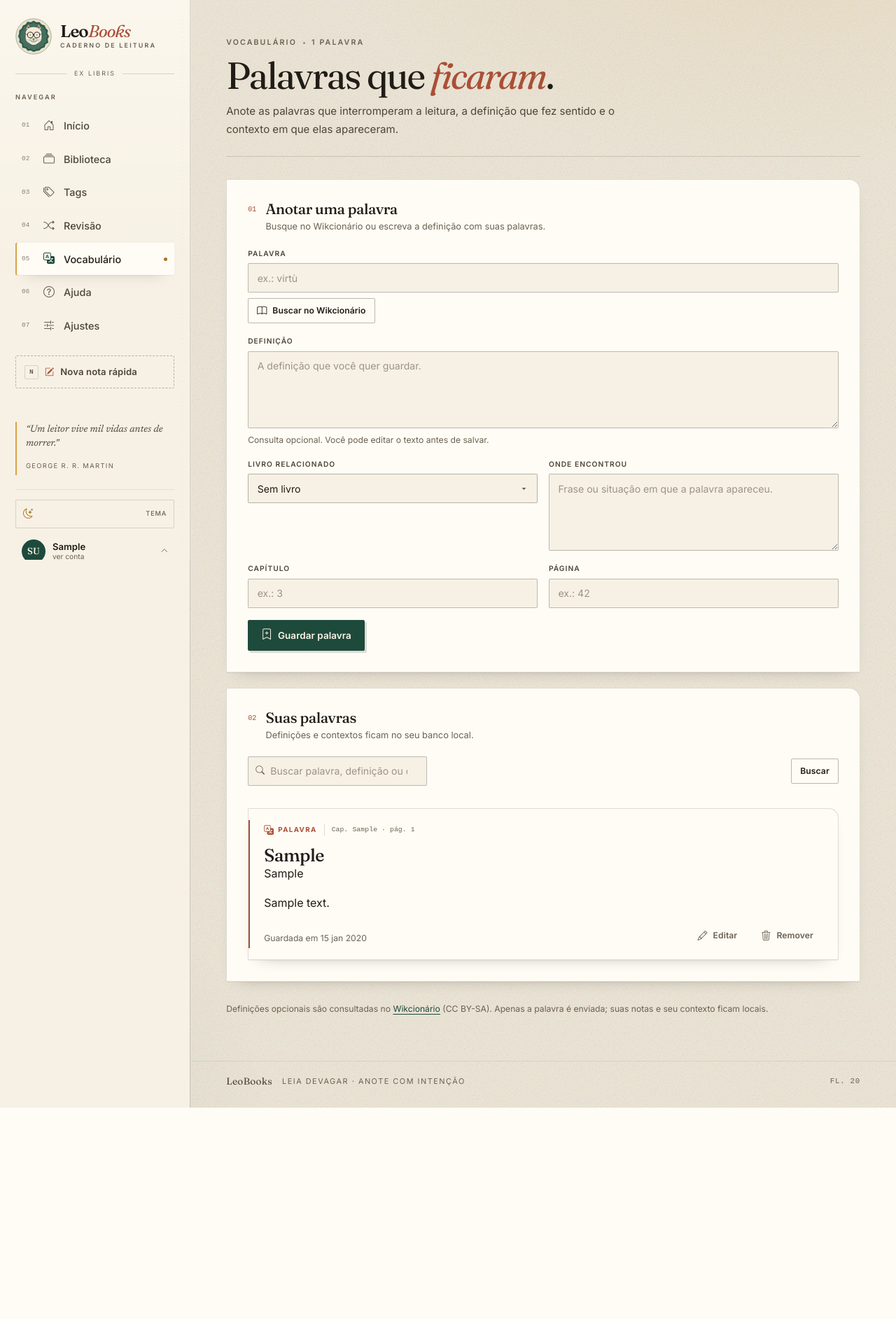
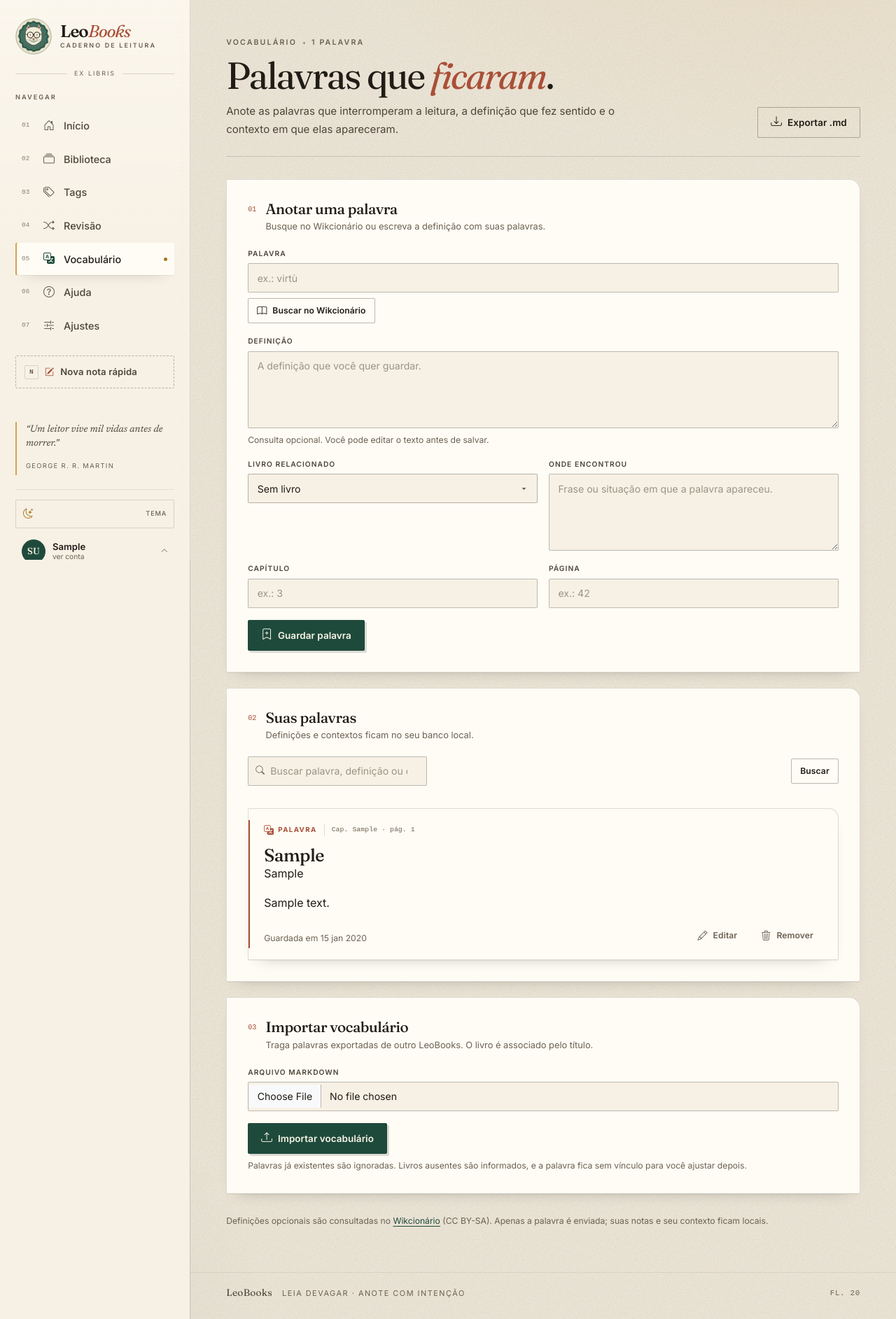
Before and after one commit to leobarros/leobooks, a Flask app: page /vocabulary in a window 1280 px wide. Shown: the whole page at 70% size. Before the commit the page ends 1583 px from the top, so only its background shows below. Run offline with Flask 3, Linux system fonts and the light colour scheme; the visitor is signed in with stand-in values (Sample User, id 1); tables that the repository leaves empty hold one stand-in row (values such as "Sample post"); some libraries are stand-ins or nearby versions.

Commit message:
permite exportar e importar o vocabulário em Markdown
Adiciona um formato versionado v1 com livro, capítulo e página, importação idempotente e associação de livros pelo título. O ciclo foi validado do app local para o Docker.

```diff
--- a/forms.py
+++ b/forms.py
@@ -10,7 +10,7 @@ from __future__ import annotations
 import re
 
 from flask_wtf import FlaskForm
-from flask_wtf.file import FileAllowed, FileField
+from flask_wtf.file import FileAllowed, FileField, FileRequired
 from wtforms import (
     BooleanField,
     IntegerField,
@@ -254,6 +254,16 @@ class VocabularyForm(FlaskForm):
     book_id = SelectField("Livro", choices=[], coerce=str, validators=[Optional()])
 
 
+class VocabularyImportForm(FlaskForm):
+    file = FileField(
+        "Arquivo Markdown",
+        validators=[
+            FileRequired("Escolha um arquivo .md."),
+            FileAllowed(["md", "markdown"], "Use um arquivo .md exportado pelo LeoBooks."),
+        ],
+    )
+
+
 class VocabularyEditForm(FlaskForm):
     definition = TextAreaField(
         "Definição",
--- a/routes.py
+++ b/routes.py
@@ -48,6 +48,7 @@ from forms import (
     RestoreForm,
     VocabularyEditForm,
     VocabularyForm,
+    VocabularyImportForm,
 )
 from helpers import (
     admin_required,
@@ -80,6 +81,11 @@ from models import (
 from utils import dictionary
 from utils.audit import audit
 from utils.observability import app_version, environment_name
+from utils.vocabulary_markdown import (
+    VocabularyMarkdownError,
+    parse_vocabulary_markdown,
+    render_vocabulary_markdown,
+)
 from utils.backup import (
     BackupError,
     build_full_backup,
@@ -680,6 +686,7 @@ def vocabulary():
     return render_template(
         "vocabulary.html",
         form=form,
+        import_form=VocabularyImportForm(),
         words=words,
         query_text=query_text,
         selected_book=selected_book,
@@ -731,6 +738,93 @@ def vocabulary_edit(word_id: str):
         form=form,
         entry=entry,
     )
+
+
+@main_bp.route("/vocabulary/export.md")
+@login_required
+def vocabulary_export():
+    user = current_user()
+    words = (
+        VocabularyWord.query.filter_by(user_id=user.id)
+        .order_by(VocabularyWord.word.asc())
+        .all()
+    )
+    payload = render_vocabulary_markdown(words)
+    audit("vocabulary.export", format="markdown", words=len(words))
+    return send_file(
+        io.BytesIO(payload.encode("utf-8")),
+        mimetype="text/markdown; charset=utf-8",
+        as_attachment=True,
+        download_name="leobooks_vocabulario.md",
+    )
+
+
+@main_bp.route("/vocabulary/import", methods=["POST"])
+@login_required
+def vocabulary_import():
+    form = VocabularyImportForm()
+    if not form.validate_on_submit():
+        flash(_first_error(form), "danger")
+        return redirect(url_for("main.vocabulary"))
+
+    try:
+        raw = form.file.data.read().decode("utf-8-sig")
+        _version, entries = parse_vocabulary_markdown(raw)
+    except UnicodeDecodeError:
+        flash("O arquivo precisa estar em UTF-8.", "danger")
+        return redirect(url_for("main.vocabulary"))
+    except VocabularyMarkdownError as exc:
+        flash(str(exc), "danger")
+        return redirect(url_for("main.vocabulary"))
+
+    user = current_user()
+    books = Book.query.filter_by(user_id=user.id).all()
+    by_title = {book.title.casefold(): book for book in books}
+    existing = {
+        word.word_key
+        for word in VocabularyWord.query.filter_by(user_id=user.id).all()
+    }
+    imported = 0
+    skipped = 0
+    without_book = 0
+    for entry in entries:
+        word = " ".join(entry["word"].split()).strip()[:80]
+        key = strip_accents(word).casefold()
+        if not word or not entry["definition"].strip() or key in existing:
+            skipped += 1
+            continue
+        book = by_title.get((entry["book"] or "").casefold())
+        if entry["book"] and book is None:
+            without_book += 1
+        db.session.add(
+            VocabularyWord(
+                user_id=user.id,
+                book_id=book.id if book else None,
+                word=word,
+                word_key=key,
+                definition=entry["definition"].strip()[:4000],
+                context=(entry["context"] or "").strip()[:1000] or None,
+                chapter=(entry["chapter"] or "").strip()[:100] or None,
+                page_number=entry["page_number"],
+            )
+        )
+        existing.add(key)
+        imported += 1
+    db.session.commit()
+    audit(
+        "vocabulary.import",
+        format="markdown",
+        imported=imported,
+        skipped=skipped,
+        without_book=without_book,
+    )
+    message = f"Importação concluída: {imported} nova(s)"
+    if skipped:
+        message += f", {skipped} já existente(s) ou inválida(s)"
+    if without_book:
+        message += f", {without_book} sem livro correspondente"
+    flash(message + ".", "success" if imported else "info")
+    return redirect(url_for("main.vocabulary"))
 
 
 @main_bp.route("/vocabulary/lookup")
--- a/templates/vocabulary.html
+++ b/templates/vocabulary.html
@@ -23,6 +23,9 @@
       </p>
     {% endif %}
   </div>
+  <a class="lb-btn lb-btn--ghost" href="{{ url_for('main.vocabulary_export') }}">
+    <i class="bi bi-download"></i> Exportar .md
+  </a>
 </header>
 
 <div class="lb-settings__content">
@@ -152,6 +155,27 @@
     {% endif %}
   </section>
 
+  <section class="lb-setting-card" id="importar">
+    <header class="lb-setting-card__head">
+      <span class="lb-setting-card__num">03</span>
+      <div>
+        <h2>Importar vocabulário</h2>
+        <p>Traga palavras exportadas de outro LeoBooks. O livro é associado pelo título.</p>
+      </div>
+    </header>
+    <form method="post" action="{{ url_for('main.vocabulary_import') }}" enctype="multipart/form-data">
+      {{ import_form.hidden_tag() }}
+      <div class="lb-field">
+        <label class="lb-label" for="vocabularyFile">Arquivo Markdown</label>
+        {{ import_form.file(class="form-control lb-input", id="vocabularyFile", accept=".md,.markdown,text/markdown") }}
+      </div>
+      <button type="submit" class="lb-btn lb-btn--primary">
+        <i class="bi bi-upload"></i> Importar vocabulário
+      </button>
+      <p class="lb-hint">Palavras já existentes são ignoradas. Livros ausentes são informados, e a palavra fica sem vínculo para você ajustar depois.</p>
+    </form>
+  </section>
+
   <p class="lb-hint">
     Definições opcionais são consultadas no
     <a href="https://pt.wiktionary.org/" target="_blank" rel="noopener noreferrer">Wikcionário</a>
--- /dev/null
+++ b/utils/vocabulary_markdown.py
@@ -0,0 +1,135 @@
+"""Exportação e importação portátil do vocabulário em Markdown.
+
+O formato é uma tabela legível, com um comentário de versão. Campos opcionais
+são aceitos para permitir evolução do formato; o import ignora colunas que não
+conhece.
+"""
+
+from __future__ import annotations
+
+import re
+from typing import Any
+
+MARKER_RE = re.compile(r"<!--\s*leobooks-vocabulary:v(\d+)\s*-->", re.IGNORECASE)
+HEADERS = ("Palavra", "Definição", "Contexto", "Livro", "Capítulo", "Página")
+
+
+class VocabularyMarkdownError(ValueError):
+    """Arquivo de vocabulário inválido ou incompatível."""
+
+
+def _escape(value: Any) -> str:
+    return str(value or "").replace("\\", "\\\\").replace("|", "\\|").replace("\n", " ")
+
+
+def _unescape(value: str) -> str:
+    return value.replace("\\|", "|").replace("\\\\", "\\")
+
+
+def render_vocabulary_markdown(words) -> str:
+    """Gera o Markdown de todas as palavras do usuário."""
+    ordered = sorted(
+        words,
+        key=lambda word: (
+            (word.book.title.casefold() if word.book else "~"),
+            (word.chapter or "~").casefold(),
+            word.page_number if word.page_number is not None else 100001,
+            word.word.casefold(),
+        ),
+    )
+    lines = [
+        "# Vocabulário — LeoBooks",
+        "",
+        "<!-- leobooks-vocabulary:v1 -->",
+        "_Arquivo portátil do vocabulário do LeoBooks. Importe em outro caderno "
+        "ou guarde como cópia de leitura._",
+        "",
+        "| " + " | ".join(HEADERS) + " |",
+        "| " + " | ".join("---" for _ in HEADERS) + " |",
+    ]
+    for word in ordered:
+        lines.append(
+            "| "
+            + " | ".join(
+                _escape(value)
+                for value in (
+                    word.word,
+                    word.definition,
+                    word.context,
+                    word.book.title if word.book else "",
+                    word.chapter,
+                    word.page_number,
+                )
+            )
+            + " |"
+        )
+    lines.append("")
+    return "\n".join(lines)
+
+
+def _row_cells(line: str) -> list[str]:
+    content = line.strip()
+    if content.startswith("|"):
+        content = content[1:]
+    if content.endswith("|"):
+        content = content[:-1]
+    return [_unescape(cell.strip()) for cell in re.split(r"(?<!\\)\|", content)]
+
+
+def parse_vocabulary_markdown(text: str) -> tuple[int, list[dict[str, Any]]]:
+    """Lê o Markdown e devolve a versão e as palavras.
+
+    A versão 1 é o formato atual. Versões futuras que mantenham os mesmos
+    cabeçalhos continuam legíveis; colunas desconhecidas são ignoradas.
+    """
+    if not isinstance(text, str) or not text.strip():
+        raise VocabularyMarkdownError("O arquivo de vocabulário está vazio.")
+
+    marker = MARKER_RE.search(text)
+    version = int(marker.group(1)) if marker else 1
+
+    table_lines = [
+        line for line in text.replace("\r\n", "\n").replace("\r", "\n").splitlines()
+        if line.strip().startswith("|") and line.strip().endswith("|")
+    ]
+    if not table_lines:
+        raise VocabularyMarkdownError(
+            "Não encontrei a tabela de vocabulário no arquivo Markdown."
+        )
+
+    header = _row_cells(table_lines[0])
+    normalized = [cell.casefold() for cell in header]
+    required = {"palavra", "definição"}
+    if not required <= set(normalized):
+        raise VocabularyMarkdownError(
+            "A tabela precisa ter as colunas Palavra e Definição."
+        )
+    positions = {name: index for index, name in enumerate(normalized)}
+
+    entries: list[dict[str, Any]] = []
+    for line in table_lines[1:]:
+        cells = _row_cells(line)
+        if not cells or all(set(cell) <= {"-", ":", " "} for cell in cells):
+            continue
+
+        def get(name: str) -> str:
+            index = positions.get(name)
+            return cells[index].strip() if index is not None and index < len(cells) else ""
+
+        word = get("palavra")
+        definition = get("definição")
+        if not word or not definition:
+            continue
+        page_raw = get("página")
+        page_number = int(page_raw) if page_raw.isdigit() else None
+        entries.append(
+            {
+                "word": word,
+                "definition": definition,
+                "context": get("contexto") or None,
+                "book": get("livro") or None,
+                "chapter": get("capítulo") or None,
+                "page_number": page_number,
+            }
+        )
+    return version, entries
```
Also changed, not shown: AGENTS.md (+1 -1 lines), tests/test_vocabulary.py (+51 -0 lines), CHANGELOG.md, README.md.
